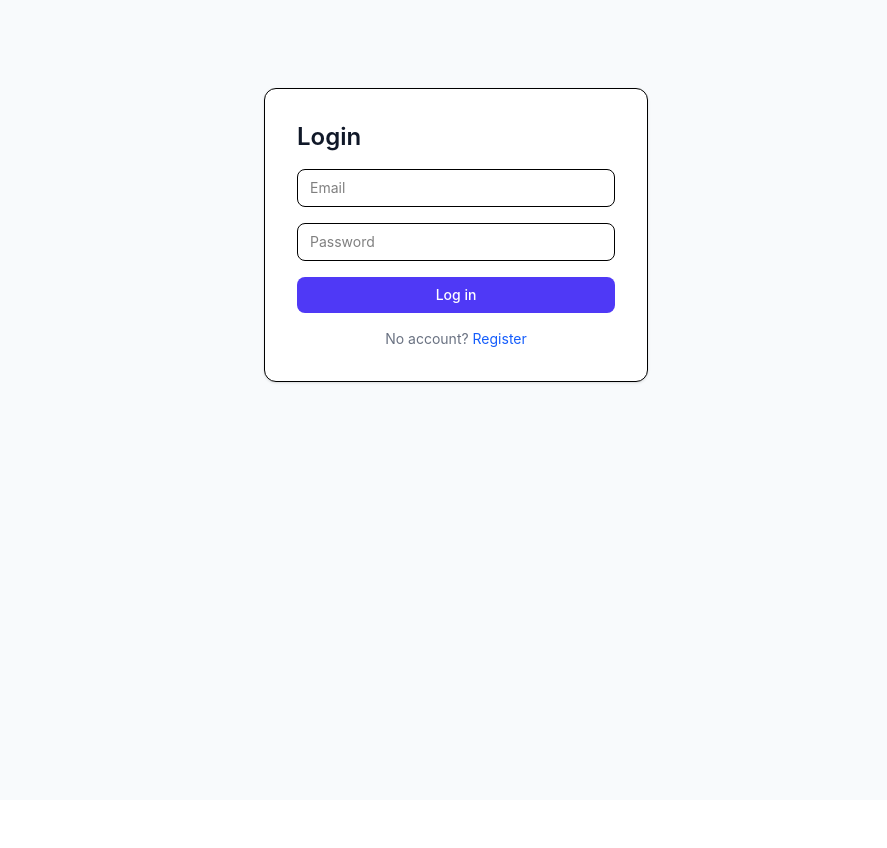
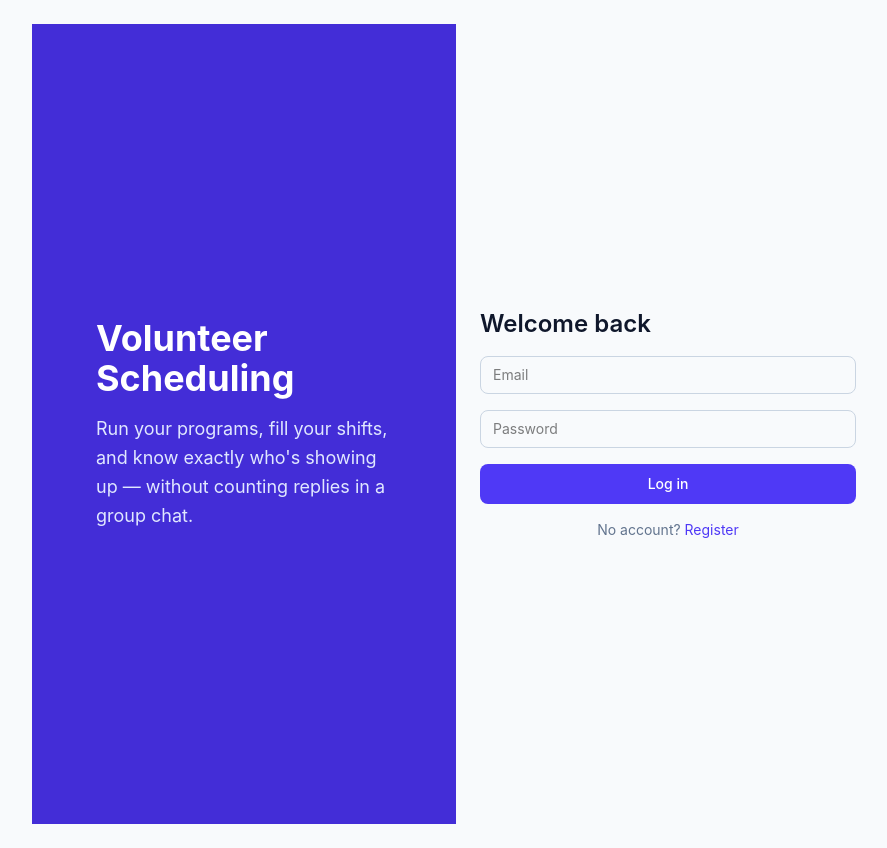
Before and after one commit to PrathamGarg05/Volunteer-Scheduling, a React (Vite) app in the folder client/: page /login in a window 1280 px wide. Shown: the whole page, without its empty margins (184-1071 px from the left). Before the commit the page ends 800 px from the top, so only its background shows below. Built offline with nearby package versions, Linux system fonts and the light colour scheme; no server answers.

Commit message:
fix: add archive/restore UI, fix missing shiftevent on recurring generation, redesign login/programs pages

```diff
--- a/client/src/api/program.api.js
+++ b/client/src/api/program.api.js
@@ -4,3 +4,6 @@ export const getPrograms = (includeArchived = false) =>
   api.get(`/programs${includeArchived ? "?includeArchived=true" : ""}`);
 export const createProgram = (data) => api.post("/programs", data);
 export const getProgramById = (id) => api.get(`/programs/${id}`);
+
+export const archiveProgram = (id) => api.patch(`/programs/${id}/archive`);
+export const restoreProgram = (id) => api.patch(`/programs/${id}/restore`);
--- a/client/src/pages/Login.jsx
+++ b/client/src/pages/Login.jsx
@@ -23,27 +23,37 @@ export default function Login() {
   };
 
   return (
-    <div className="max-w-sm mx-auto mt-16">
-      <form onSubmit={handleSubmit} className="bg-white p-8 rounded-xl shadow-sm border space-y-4">
-        <h2 className="text-2xl font-semibold text-gray-900">Login</h2>
-        {error && <p className="text-sm text-red-600 bg-red-50 px-3 py-2 rounded">{error}</p>}
+    <div className="min-h-screen flex">
+      <div className="hidden lg:flex lg:w-1/2 bg-indigo-700 text-white flex-col justify-center px-16">
+        <h1 className="text-4xl font-bold mb-4">Volunteer Scheduling</h1>
+        <p className="text-indigo-100 text-lg leading-relaxed">
+          Run your programs, fill your shifts, and know exactly who's showing up — without
+          counting replies in a group chat.
+        </p>
+      </div>
+
+      <div className="w-full lg:w-1/2 flex items-center justify-center px-6">
+        <form onSubmit={handleSubmit} className="w-full max-w-sm space-y-4">
+          <h2 className="text-2xl font-semibold text-slate-900">Welcome back</h2>
+          {error && <p className="text-sm text-red-600 bg-red-50 px-3 py-2 rounded-lg">{error}</p>}
           <input
             type="email" placeholder="Email" value={email}
             onChange={(e) => setEmail(e.target.value)} required
-          className="w-full border rounded-lg px-3 py-2 text-sm focus:outline-none focus:ring-2 focus:ring-blue-500"
+            className="w-full border border-slate-300 rounded-lg px-3 py-2 text-sm focus:outline-none focus:ring-2 focus:ring-indigo-500"
           />
           <input
             type="password" placeholder="Password" value={password}
             onChange={(e) => setPassword(e.target.value)} required
-          className="w-full border rounded-lg px-3 py-2 text-sm focus:outline-none focus:ring-2 focus:ring-blue-500"
+            className="w-full border border-slate-300 rounded-lg px-3 py-2 text-sm focus:outline-none focus:ring-2 focus:ring-indigo-500"
           />
-        <button type="submit" className="w-full bg-indigo-600 text-white rounded-lg py-2 text-sm font-medium hover:bg-indigo-700">
+          <button type="submit" className="w-full bg-indigo-600 text-white rounded-lg py-2.5 text-sm font-medium hover:bg-indigo-700 transition">
             Log in
           </button>
-        <p className="text-sm text-gray-500 text-center">
-          No account? <Link to="/register" className="text-blue-600 hover:underline">Register</Link>
+          <p className="text-sm text-slate-500 text-center">
+            No account? <Link to="/register" className="text-indigo-600 hover:underline">Register</Link>
           </p>
         </form>
       </div>
+    </div>
   );
 }
--- a/client/src/pages/ProgramList.jsx
+++ b/client/src/pages/ProgramList.jsx
@@ -1,19 +1,23 @@
 import { useEffect, useState } from "react";
 import { Link } from "react-router-dom";
-import { getPrograms, createProgram } from "../api/program.api.js";
+import { getPrograms, createProgram , archiveProgram, restoreProgram} from "../api/program.api.js";
 import { useAuth } from "../hooks/useAuth.js";
 
 export default function ProgramsList() {
   const [programs, setPrograms] = useState([]);
   const [form, setForm] = useState({ name: "", description: "" });
   const { user } = useAuth();
+  const [showArchived, setShowArchived] = useState(false);
 
   const loadPrograms = async () => {
-    const res = await getPrograms();
+    const res = await getPrograms(showArchived);
     setPrograms(res.data);
   };
 
-  useEffect(() => { loadPrograms(); }, []);
+  useEffect(() => { loadPrograms(); }, [showArchived]);
+
+  const handleArchive = async (id) => { await archiveProgram(id); loadPrograms(); };
+  const handleRestore = async (id) => { await restoreProgram(id); loadPrograms(); };
 
   const handleCreate = async (e) => {
     e.preventDefault();
@@ -55,12 +59,26 @@ export default function ProgramsList() {
             </button>
         </form>
        )}
-
+      {user.role === "coordinator" && (
+        <label className="flex items-center gap-2 text-sm text-slate-600">
+          <input type="checkbox" checked={showArchived} onChange={(e) => setShowArchived(e.target.checked)} />
+          Show archived programs
+        </label>
+      )}
       <ul className="space-y-2">
         {programs.map((p) => (
-          <li key={p._id} className="bg-white border rounded-xl p-4 hover:border-indigo-300 hover:shadow-md transition">
-            <Link to={`/programs/${p._id}`} className="font-medium text-gray-900">{p.name}</Link>
-            <p className="text-sm text-gray-500">{p.description}</p>
+          <li key={p._id} className={`bg-white border rounded-xl overflow-hidden transition ${p.isArchived ? "border-slate-100 opacity-60" : "border-slate-200 hover:border-indigo-300 hover:shadow-md"}`}>
+            <div className="flex items-center justify-between p-4">
+              <Link to={`/programs/${p._id}`} className="flex-1">
+                <p className="font-medium text-slate-900">{p.name}</p>
+                <p className="text-sm text-slate-500">{p.description}</p>
+              </Link>
+              {user.role === "coordinator" && (
+                p.isArchived
+                  ? <button onClick={() => handleRestore(p._id)} className="text-xs text-indigo-600 hover:underline ml-4">Restore</button>
+                  : <button onClick={() => handleArchive(p._id)} className="text-xs text-slate-400 hover:text-red-600 ml-4">Archive</button>
+              )}
+            </div>
           </li>
         ))}
       </ul>
--- a/client/src/pages/Register.jsx
+++ b/client/src/pages/Register.jsx
@@ -22,13 +22,21 @@ export default function Register() {
       setError(err.response?.data?.message || "Registration failed.");
     }
   };
+  return (
+    <div className="min-h-screen flex">
+      <div className="hidden lg:flex lg:w-1/2 bg-indigo-700 text-white flex-col justify-center px-16">
+        <h1 className="text-4xl font-bold mb-4">Volunteer Scheduling</h1>
+        <p className="text-indigo-100 text-lg leading-relaxed">
+          Run your programs, fill your shifts, and know exactly who's showing up — without
+          counting replies in a group chat.
+        </p>
+      </div>
 
-  return (
-    <div className="max-w-sm mx-auto mt-16">
-      <form onSubmit={handleSubmit} className="bg-white p-8 rounded-xl shadow-sm border space-y-4">
+      <div className="w-full lg:w-1/2 flex items-center justify-center px-6">
+        <form onSubmit={handleSubmit} className="w-full max-w-sm space-y-4">
         <h2 className="text-2xl font-semibold text-gray-900">Register</h2>
-        {error && <p className="text-sm text-red-600 bg-red-50 px-3 py-2 rounded">{error}</p>}
-        <input
+         {error && <p className="text-sm text-red-600 bg-red-50 px-3 py-2 rounded">{error}</p>}
+         <input
           name="name" placeholder="Name" value={form.name} onChange={handleChange} required
           className="w-full border rounded-lg px-3 py-2 text-sm focus:outline-none focus:ring-2 focus:ring-blue-500"
         />
@@ -50,7 +58,8 @@ export default function Register() {
         <p className="text-sm text-gray-500 text-center">
           Already have an account? <Link to="/login" className="text-blue-600 hover:underline">Login</Link>
         </p>
-      </form>
+        </form>
+      </div>
     </div>
   );
 }
```
Also changed, not shown: 2 other files (tests, documents, lock files or other folders). Lines whose indentation alone changed are shown as unchanged.
